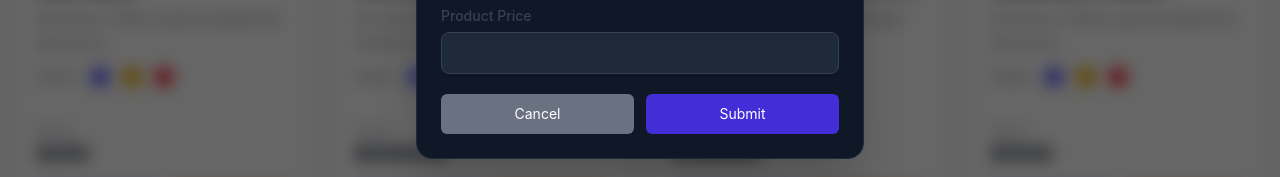
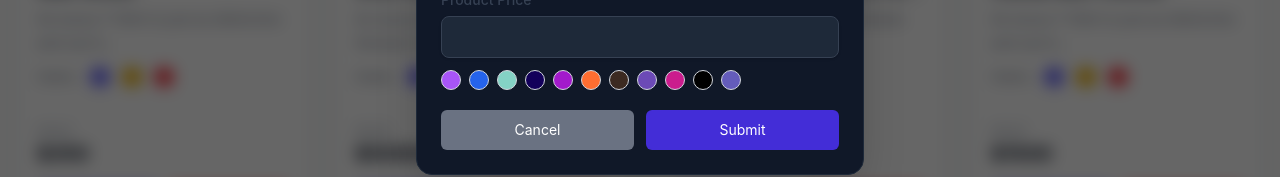
Before and after one commit to Gexof/product-builder, a React (Vite) app: page / in a window 1280 px wide. Both pictures are taken after a click on the button "Add". Shown: the part 466-643 px from the top of the page. Built offline with nearby package versions, Linux system fonts and the light colour scheme.

Commit message:
add circle colors component

```diff
--- a/src/App.tsx
+++ b/src/App.tsx
@@ -1,12 +1,13 @@
 import { useState, type ChangeEvent, type SubmitEvent } from "react";
 import ProductCard from "./components/ProductCard";
 import Modal from "./components/ui/Modal";
-import { formInputsList, productList } from "./data";
+import { colors, formInputsList, productList } from "./data";
 import Button from "./components/ui/Button";
 import Input from "./components/ui/Input";
 import type { IProduct } from "./interfaces";
 import { productValidation } from "./validation";
 import ErrorMsg from "./components/ui/ErrorMsg";
+import CircleColor from "./components/CircleColor";
 
 function App() {
   const defaultProductObj = {
@@ -96,6 +97,10 @@ function App() {
     </div>
   ));
 
+  const renderProductColors = colors.map((color) => (
+    <CircleColor key={color} color={color} />
+  ));
+
   return (
     <main className="min-h-screen bg-gray-50 px-4 py-10 dark:bg-gray-950">
       <Button
@@ -124,6 +129,11 @@ function App() {
       <Modal isOpen={isOpen} closeModal={closeModal} title="Add a new product">
         <form onSubmit={submitHandler}>
           {renderFormInputList}
+
+          <div className="flex items-center space-x-2 mt-3">
+            {renderProductColors}
+          </div>
+
           <div className="flex items-center space-x-3 mt-5">
             <Button className="bg-gray-500" onClick={onCancel}>
               Cancel
--- /dev/null
+++ b/src/components/CircleColor.tsx
@@ -0,0 +1,14 @@
+interface IProps {
+  color: string;
+}
+
+const CircleColor = ({ color }: IProps) => {
+  return (
+    <span
+      className=" block w-5 h-5 rounded-full cursor-pointer border border-gray-300 dark:border-gray-500 hover:scale-110 transition-transform"
+      style={{ backgroundColor: color }}
+    ></span>
+  );
+};
+
+export default CircleColor;
--- a/src/data/index.ts
+++ b/src/data/index.ts
@@ -172,3 +172,17 @@ export const formInputsList: IFormInput[] = [
     type: "text",
   },
 ];
+
+export const colors: string[] = [
+  "#a855f7",
+  "#2563eb",
+  "#84D2C5",
+  "#13005A",
+  "#A31ACB",
+  "#FF6E31",
+  "#3C2A21",
+  "#6C4AB6",
+  "#CB1C8D",
+  "#000000",
+  "#645CBB",
+];
```
